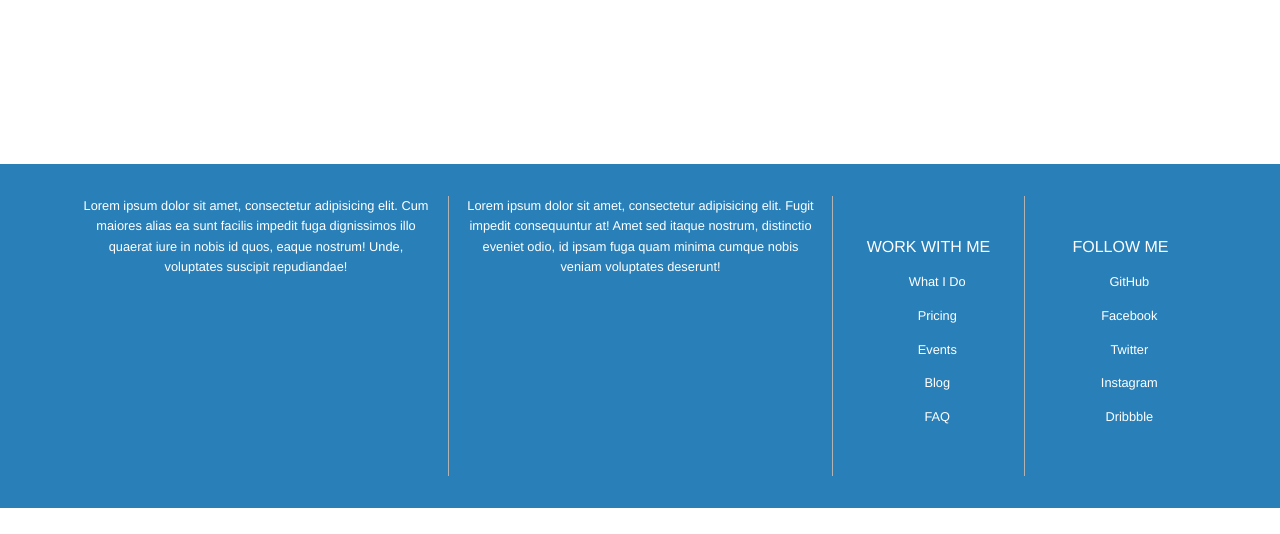
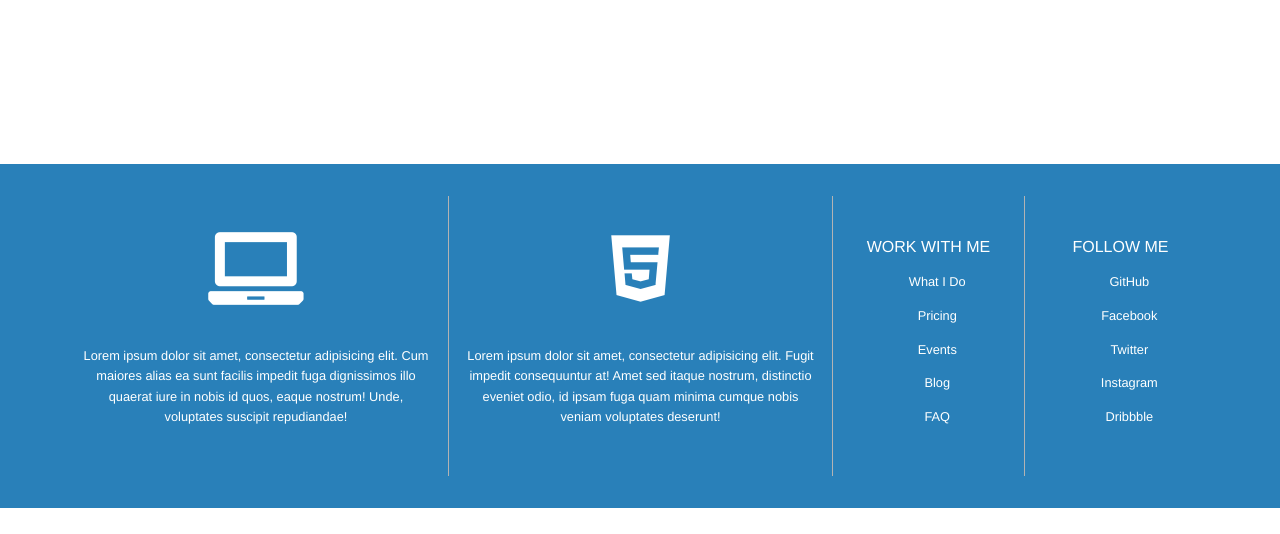
Before and after one commit to brandon-foster/note_php, a PHP site: page / in a window 1280 px wide. Shown: the part 266-800 px from the top of the page. Run offline with PHP 8.4, Linux system fonts and the light colour scheme; data comes from the database, SQL or seed files in the repository.

Commit message:
use local foundation-icons.css

```diff
--- a/admin.php
+++ b/admin.php
@@ -24,7 +24,7 @@ $pageData->addCss('res/foundation-5.5.0/css/normalize.css');
 $pageData->addCss('res/foundation-5.5.0/css/foundation.min.css');
 
 // FOR FOOTER, FOUNDATION ICONS, and css
-//$pageData->addCss('http://cdnjs.cloudflare.com/ajax/libs/foundicons/3.0.0/foundation-icons.css');
+$pageData->addCss('res/foundation-icons/foundation-icons.css');
 $pageData->addCss('css/footer.css');
 
 // FOUNDATION JS
--- a/index.php
+++ b/index.php
@@ -32,7 +32,7 @@ else {
     $pageData->addCss('res/foundation-5.5.0/css/foundation.css');
 
     // FOR FOOTER, FOUNDATION ICONS, and css
-    //$pageData->addCss('http://cdnjs.cloudflare.com/ajax/libs/foundicons/3.0.0/foundation-icons.css');
+    $pageData->addCss('res/foundation-icons/foundation-icons.css');
     $pageData->addCss('css/footer.css');
 
     // FOUNDATION JS
```
